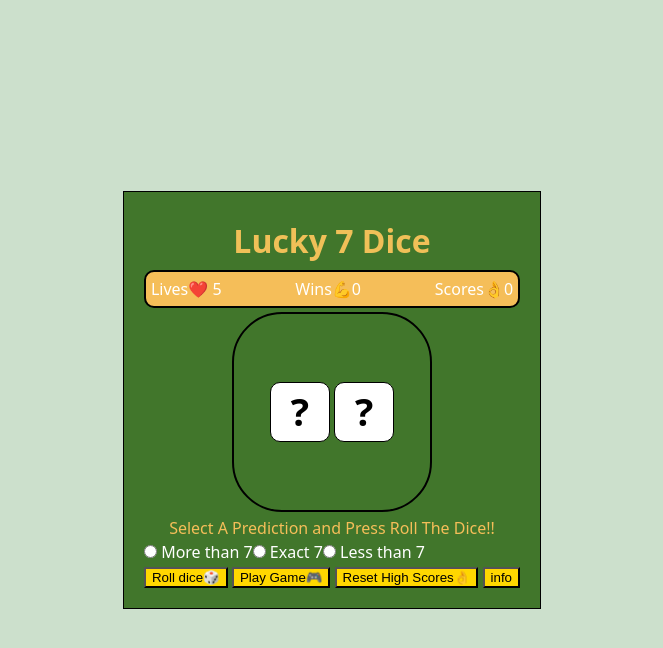
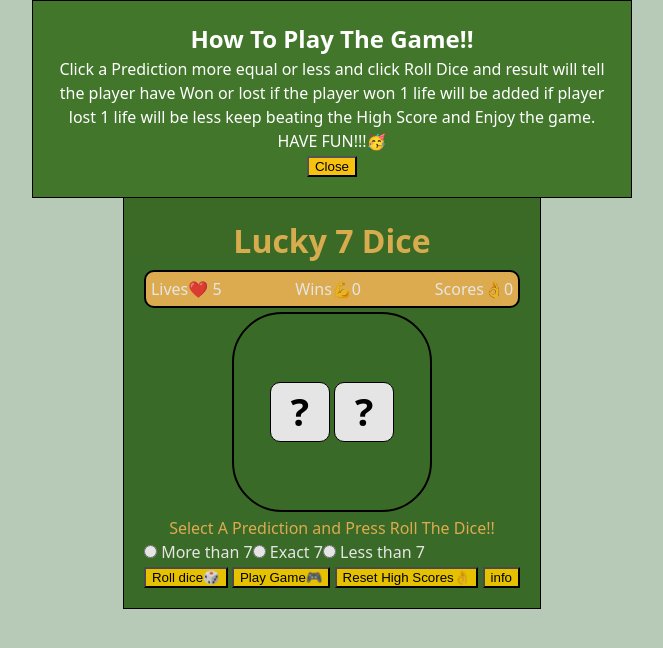
Before and after one commit to moheem406/lucky-7-dice, a plain HTML site: page index.html in a window 1280 px wide. Both pictures are taken after a click on the button "info". Shown: the whole page, without its empty margins (308-971 px from the left). Drawn offline with Linux system fonts and the light colour scheme.

Commit message:
info button and intructions added

```diff
--- a/app.js
+++ b/app.js
@@ -15,6 +15,9 @@ const rollbtn = document.getElementById('btn-roll')
 const resetbtn = document.getElementById('btn-reset')
 const resetshsbtn = document.getElementById('btn-reset-hs')
 const radioInputs = document.querySelectorAll('input[name="Prediction"]')
+const helpbtn = document.getElementById('help-btn')
+const infoPopup = document.querySelector('#info-pop-up')
+const btnclose = document.querySelector('#btn-close')
 const diceFaces = ['⚀', '⚁', '⚂', '⚃', '⚄', '⚅',]
 //dice symbols got from google
 
@@ -121,4 +124,12 @@ resetshsbtn.addEventListener('click', () => {
     message.className = 'message'
     message.textContent = 'High Score has been reset 0.'
 })
+//infopopUp for Instructions
+helpbtn.addEventListener('click', () => {
+    infoPopup.showModal()
+})
+
+btnclose.addEventListener('click', () =>{
+    infoPopup.close()
+})
 updateStatus()
--- a/index.html
+++ b/index.html
@@ -44,8 +44,17 @@
     <button class="btn-roll" id="btn-roll">Roll dice🎲</button>
     <button class="btn-reset" id="btn-reset">Play Game🎮</button>
     <button class="btn-reset-hs" id="btn-reset-hs">Reset High Scores👌</button>
-    <button class="help-btn" id="helpBtn">info</button>
-        </div>
+    <button class="help-btn" id="help-btn">info</button>
+    <dialog id="info-pop-up">
+        <h2>How To Play The Game!!</h2>
+        <p>Click a Prediction more equal or less and click Roll Dice and result
+            will tell the player have Won or lost if the player won 1 life will be added
+            if player lost 1 life will be less keep beating the High Score and Enjoy the game.
+                HAVE FUN!!!🥳</p>
+    <button class="btn-close" id="btn-close">Close</button>
+    </dialog>
+
+</div>
         </div>
     </div>
  <script src="app.js"></script>
--- a/style.css
+++ b/style.css
@@ -116,3 +116,22 @@ h1 {
     color: #000;
     background-color: gold;
 }
+dialog {
+     width: fit-content;
+    background-color: rgb(65, 118, 43);
+    padding: 20px;
+    border: 1px solid black;
+    margin: 0 auto;
+    align-content: center;
+    max-width: 600px;
+    flex-direction: column;
+    text-align: center;
+    justify-self: center;
+
+
+}
+.btn-close {
+    background-color: rgb(247, 193, 15);
+    color: black;
+
+}
```
